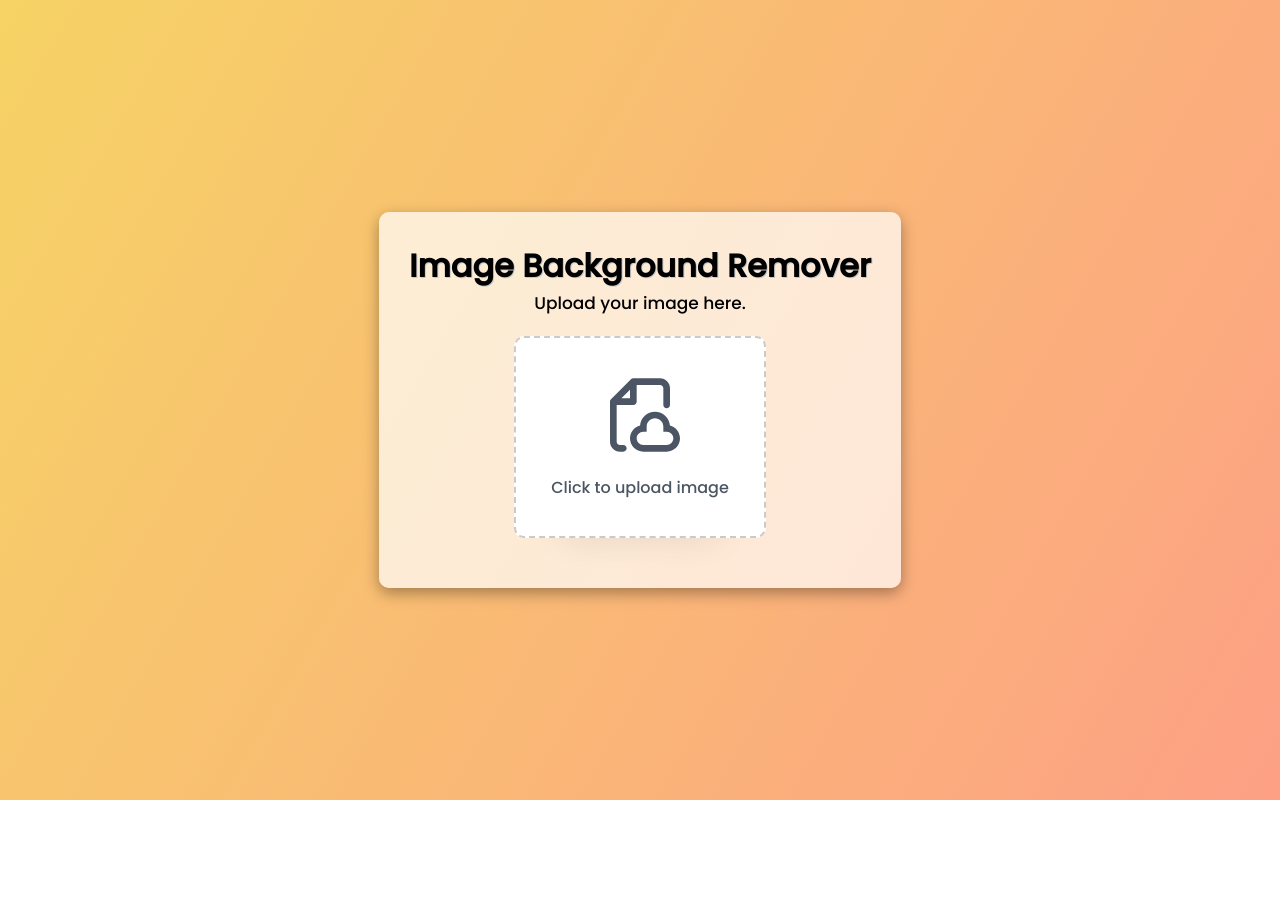
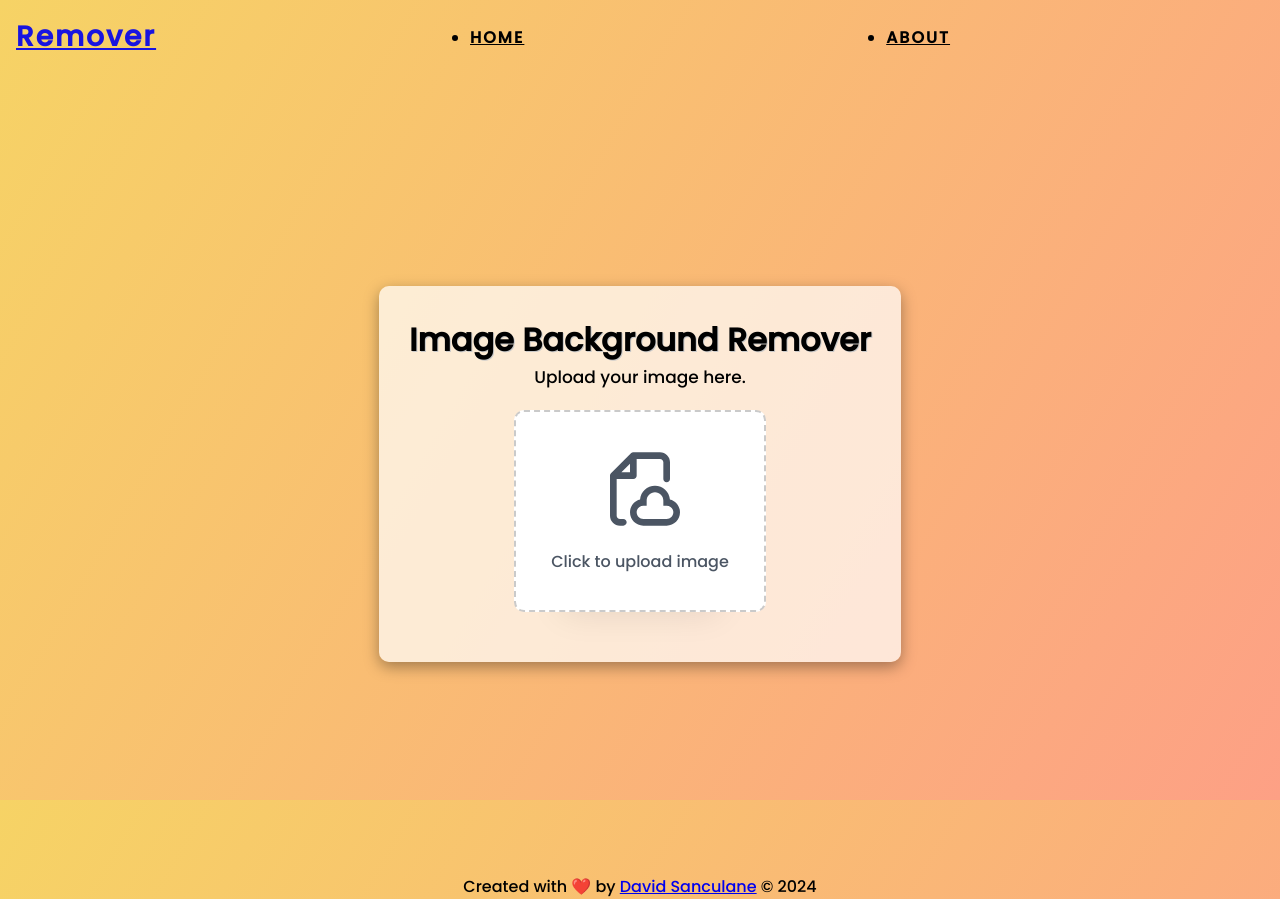
Before and after one commit to DavidSanculane-dev/Remover, a plain HTML site: page index.html in a window 1280 px wide. Before the commit the page ends 800 px from the top, so only its background shows below. Drawn offline with Linux system fonts and the light colour scheme.

Commit message:
add files

```diff
--- a/index.html
+++ b/index.html
@@ -7,9 +7,41 @@
 
     <!-- Style CSS -->
     <link rel="stylesheet" href="./style.css">
+    <link
+      rel="stylesheet"
+      href="https://cdnjs.cloudflare.com/ajax/libs/font-awesome/5.15.3/css/all.min.css"
+      integrity="sha512-iBBXm8fW90+nuLcSKlbmrPcLa0OT92xO1BIsZ+ywDWZCvqsWgccV3gFoRBv0z+8dLJgyAHIhR35VZc2oM/gI1w=="
+      crossorigin="anonymous"
+    />
 </head>
 <body>
+    <!-- NAVBAR -->
+    <nav id="nav">
+        <div class="nav-center">
+          <!-- nav-header -->
+          <div class="nav-header">
+            <a href="index.html">
+              <h5 class="logo"><span>Remover</span></h5>
+            </a>
+            <button class="nav-btn">
+              <i class="fas fa-chevron-circle-down"></i>
+            </button>
+          </div>
+          <!-- nav-links -->
+          <ul class="nav-links">
+            <li>
+              <a href="#home" class="nav-link scroll-link">home</a>
+            </li>
+            <li>
+              <a href="#about" class="nav-link scroll-link">about</a>
+            </li>
 
+          </ul>
+
+
+        </div>
+      </nav>
+      <!-- END OF NAVBAR -->
     <div class="main">
 
         <div class="container">
@@ -41,6 +73,16 @@
 
 
     </div>
+    <!-- FOOTER -->
+    <footer id="footer" class="footer">
+        <div class="section-center">
+          <p class="footer-text">
+            Created with ❤️ by <a href="https://www.linkedin.com/in/david-sanculane-143b4141/"
+            class="btn">David Sanculane</a> &copy; <span id="date">2024</span>
+          </p>
+        </div>
+      </footer>
+      <!-- END OF FOOTER -->
 
     <!-- Script JS -->
     <script src="./script.js"></script>
--- a/style.css
+++ b/style.css
@@ -113,3 +113,128 @@ body {
 #resultImage {
     margin: 20px 0;
 }
+
+.footer {
+    background: var(--clr-black);
+    text-align: center;
+    padding: 0 1rem;
+  }
+  .footer-text {
+    color: var(--clr-grey-10);
+    /* line-height: 1; */
+    margin-bottom: 0;
+  }
+
+ /*
+======================
+NAVBAR
+======================
+*/
+
+
+  nav {
+    background: var(--clr-body-bcg);
+    padding: 1rem;
+    z-index: 100;
+  }
+  .nav-fixed {
+    position: fixed;
+    top: 0;
+    left: 0;
+    width: 100%;
+    background: var(--clr-body-bcg);
+    box-shadow: var(--light-shadow);
+  }
+  .nav-center {
+    margin: 0 auto;
+    max-width: var(--max-width);
+  }
+  .nav-header {
+    display: flex;
+    align-items: center;
+    justify-content: space-between;
+  }
+  .nav-btn {
+    font-size: 2rem;
+    color: var(--clr-primary);
+    background: transparent;
+    border-color: transparent;
+    transition: var(--transition);
+    cursor: pointer;
+    outline: none;
+    transform: rotate(90deg);
+    animation: bounce 2s linear infinite;
+    line-height: 0;
+  }
+  .nav-btn:hover {
+    color: var(--clr-secondary);
+  }
+  @keyframes bounce {
+    0% {
+      transform: scale(1);
+    }
+    50% {
+      transform: scale(1.5);
+    }
+    100% {
+      transform: scale(1);
+    }
+  }
+  .logo {
+    color: var(--clr-primary);
+    font-size: 1.75rem;
+    letter-spacing: 2px;
+    text-shadow: 1px 1px 1px var(--clr-font);
+    font-family: 'Acme', sans-serif;
+    /* align-self: center; */
+    /* justify-self: center; */
+    transition: var(--transition);
+  }
+  .logo span {
+    opacity: 0.9;
+  }
+  .logo:hover {
+    color: var(--clr-secondary);
+  }
+  .nav-links {
+    display: none;
+    width: 100%;
+    max-width: 480px;
+    padding: 0 1rem;
+  }
+  .nav-link {
+    text-transform: uppercase;
+    color: var(--clr-primary);
+    font-weight: bold;
+    /* text-shadow: 1px 2px 2px var(--clr-font); */
+    transition: var(--transition);
+    letter-spacing: 2px;
+    padding: 0.1rem 0;
+    border-bottom: 2px solid transparent;
+  }
+  .nav-link:hover {
+    color: var(--clr-secondary);
+    border-color: var(--clr-secondary);
+  }
+
+  @media screen and (min-width: 792px) {
+    nav {
+      background: var(--nav-bcg);
+    }
+    .nav-center {
+      display: grid;
+      grid-template-columns: auto 1fr auto;
+      align-items: center;
+    }
+    .nav-btn {
+      display: none;
+    }
+    .nav-links {
+      justify-self: center;
+      display: flex;
+      flex-wrap: wrap;
+      justify-content: space-between;
+      align-items: center;
+    }
+
+  }
```
